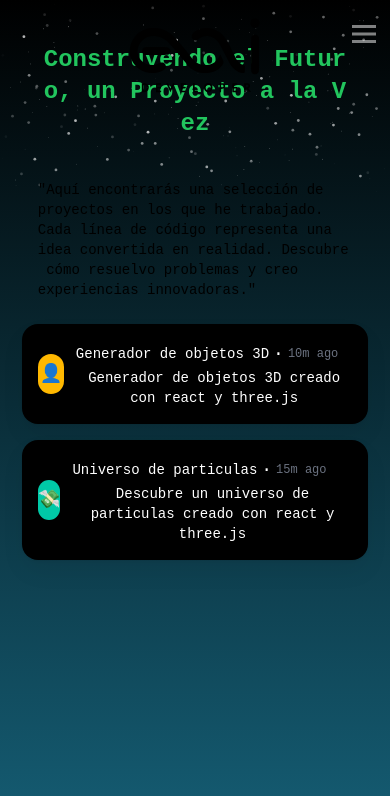
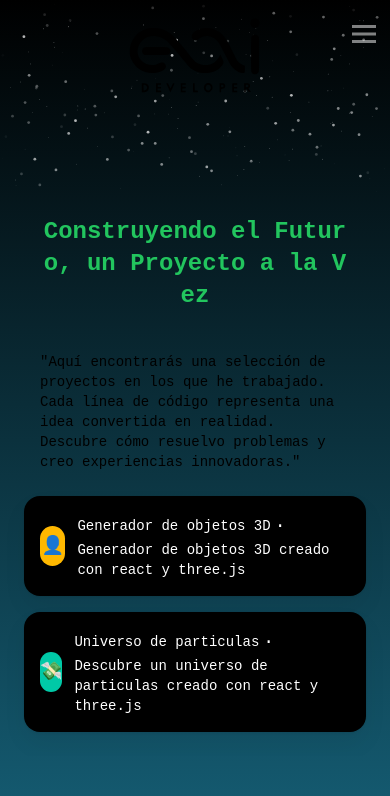
Before and after one commit to EdinsonNM/edi-developer, a React (Vite) app: page /mis-proyectos in a window 390 px wide. Shown: the top 796 px of the page. Built offline with nearby package versions, Linux system fonts and the light colour scheme; a web font is replaced by a local one.

Commit message:
Refactor layout hooks and UI components

```diff
--- a/src/presentation/layout/components/menu.responsive.tsx
+++ b/src/presentation/layout/components/menu.responsive.tsx
@@ -9,7 +9,7 @@ function MenuResponsive({ items }: MenuResponsiveProps) {
     <PopoverPanel
       transition
       anchor="bottom"
-      className="divide-y divide-white/5 rounded-xl bg-white/5 text-sm/6 transition duration-200 ease-in-out [--anchor-gap:var(--spacing-5)] data-[closed]:-translate-y-1 data-[closed]:opacity-0 z-20"
+      className="w-48 divide-y divide-white/5 rounded-xl bg-white/5 text-sm/6 transition duration-200 ease-in-out [--anchor-gap:var(--spacing-5)] data-[closed]:-translate-y-1 data-[closed]:opacity-0 z-20"
     >
       <div className="p-3">
         {items.map((item) => (
--- a/src/presentation/pages/about/about.tsx
+++ b/src/presentation/pages/about/about.tsx
@@ -11,7 +11,7 @@ export default function About() {
         <Particles />
       </div>
       <div className="w-full h-full relative flex flex-row justify-center items-center container mx-auto py-10">
-        <div>
+        <div className="px-10 md:px-0 pt-32 md:pt-0">
           <TextAnimate
             animation="slideLeft"
             by="character"
@@ -35,6 +35,7 @@ export default function About() {
             cada línea de código refleja mi compromiso con la innovación."
           </TextAnimate>
           <DockAbout />
+
         </div>
         <div />
       </div>
--- a/src/presentation/pages/contact/contact.tsx
+++ b/src/presentation/pages/contact/contact.tsx
@@ -11,7 +11,7 @@ export default function Contact() {
         <Particles />
       </div>
       <div className="w-full h-full relative flex flex-row justify-center items-center container mx-auto py-10">
-        <div>
+        <div className="px-10 md:px-0 pt-32 md:pt-0">
           <TextAnimate
             animation="slideLeft"
             by="character"
--- a/src/presentation/pages/my-projects/components/projects.tsx
+++ b/src/presentation/pages/my-projects/components/projects.tsx
@@ -45,7 +45,7 @@ let notifications = [
     repository: "https://github.com/juan-pablo-garcia/gpt-r3f",
   },
   {
-    name: "Creando experiencias interactivas en 3D",
+    name: "Experiencias interactivas en 3D",
     description:
       "Esta es una presentación interactiva creada con react, react-three-fiber y three.js",
     time: "2m ago",
@@ -62,7 +62,7 @@ const Notification = ({ name, description, icon, color, time, link }: Item) => {
   return (
     <figure
       className={cn(
-        "relative mx-auto min-h-fit w-full max-w-[600px] cursor-pointer overflow-hidden rounded-2xl p-4",
+        "relative mx-auto min-h-fit w-full md:max-w-[600px] cursor-pointer overflow-hidden rounded-2xl p-4",
         // animation styles
         "transition-all duration-200 ease-in-out hover:scale-[103%]",
         // light styles
@@ -88,9 +88,8 @@ const Notification = ({ name, description, icon, color, time, link }: Item) => {
           <figcaption className="flex flex-row items-center whitespace-pre text-lg font-medium dark:text-white ">
             <span className="text-sm sm:text-lg">{name}</span>
             <span className="mx-1">·</span>
-            <span className="text-xs text-gray-500">{time}</span>
           </figcaption>
-          <p className="text-sm font-normal dark:text-white/60">
+          <p className="text-sm font-normal dark:text-white/60 text-start">
             {description}
           </p>
         </div>
@@ -103,7 +102,7 @@ export function Projects({ className }: { className?: string }) {
   return (
     <div
       className={cn(
-        "relative flex w-full h-[500px] flex-col p-6 overflow-hidden rounded-lg",
+        "relative flex w-full max-w-full md:h-[500px] flex-col p-6 overflow-hidden rounded-lg",
         className
       )}
     >
--- a/src/presentation/pages/my-projects/my-projects.tsx
+++ b/src/presentation/pages/my-projects/my-projects.tsx
@@ -9,12 +9,12 @@ export default function MyProjects() {
   const isDark = useDarkMode();
 
   return (
-    <div className="w-full h-full bg-gradient-to-b from-black to-cyan-800">
+    <div className="w-full h-full bg-gradient-to-b from-black to-cyan-800 overflow-y-auto">
       <div className="absolute w-full h-full left-0 top-0">
         <Particles />
       </div>
       <div className="w-full h-full relative flex flex-col md:flex-row justify-center items-center container mx-auto py-10">
-        <div className="px-10 md:px-0">
+        <div className="px-10 md:px-0 pt-32 md:pt-0">
           <TextAnimate
             animation="slideLeft"
             by="character"
```
